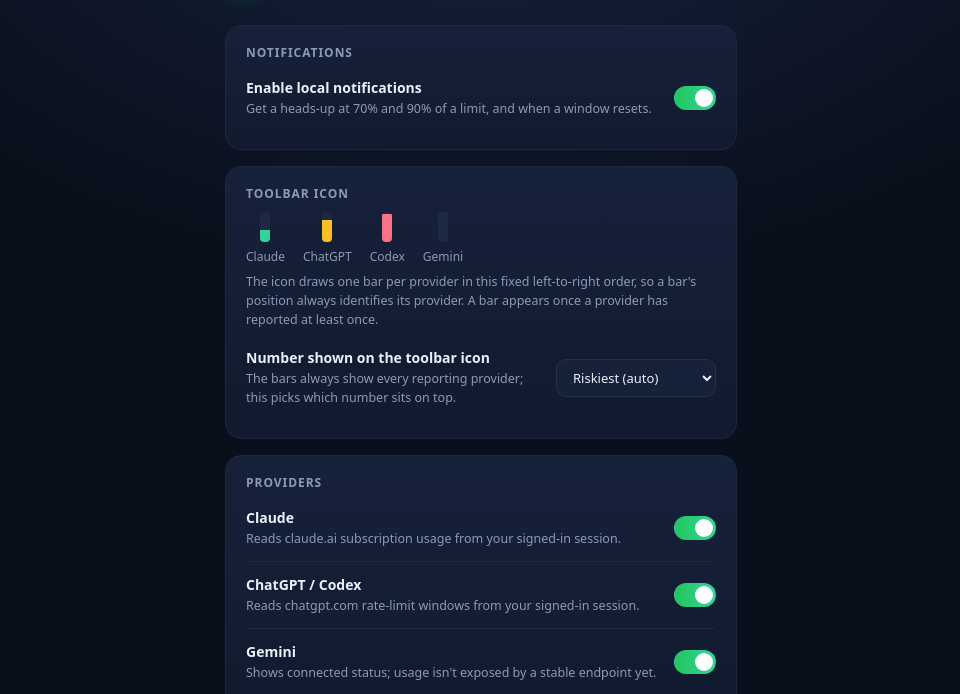
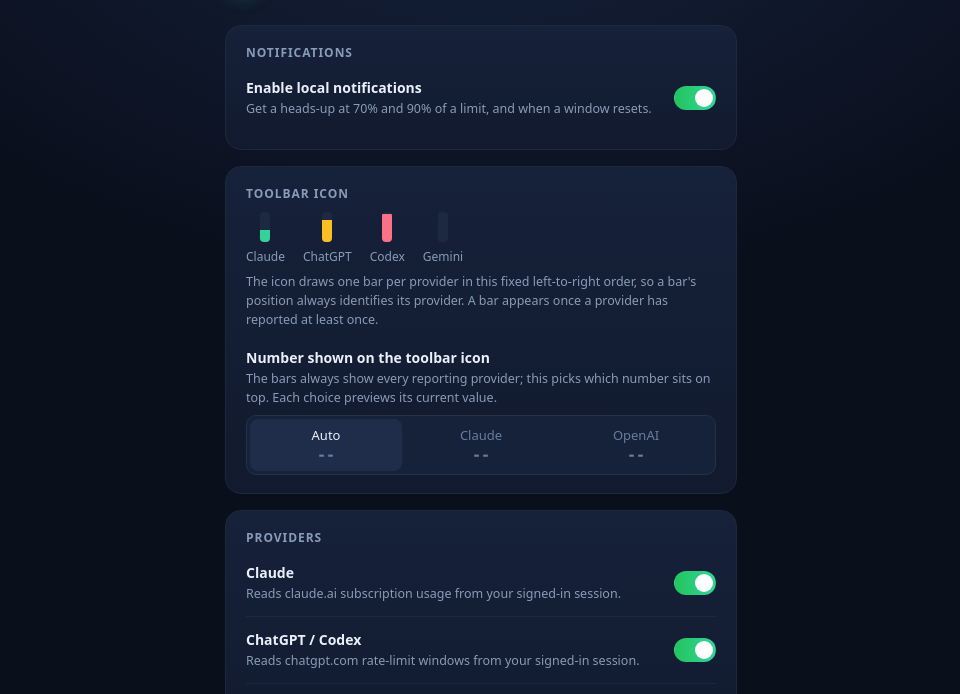
Before and after one commit to DCCA/meterbar, a website built with Vite: page src/options/options.html in a window 1280 px wide. Shown: the part 100-794 px from the top of the page, without its empty margins (159-1119 px from the left). Built offline with nearby package versions, Linux system fonts and the light colour scheme; some packages are replaced by stand-ins of ours.

Commit message:
feat(options): badge number picker as segmented control with live previews
Windows are no longer pinnable (providers change them - OpenAI dropped its
5h window on 2026-07-12). Badge targets are now Auto / Claude / OpenAI,
each meaning that provider's riskiest fresh window. Legacy provider:window
ids migrate to their provider at read time.

The options page replaces the <select> with a radiogroup of buttons that
preview the number each choice would put on the badge right now,
risk-colored, disabled with '--' when a target has no fresh data, and
re-rendered on storage changes.

```diff
--- a/src/background/badge.ts
+++ b/src/background/badge.ts
@@ -15,12 +15,9 @@
   if (fresh.length === 0) return UNKNOWN;
 
   const target = parseBadgeTarget(targetId);
-  const chosen =
-    target.id === 'riskiest'
-      ? fresh.reduce((max, snapshot) => (snapshot.usedPercent > max.usedPercent ? snapshot : max))
-      : fresh.find((s) => s.provider === target.provider && s.window === target.window);
-
-  if (!chosen) return UNKNOWN;
+  const pool = target.provider ? fresh.filter((s) => s.provider === target.provider) : fresh;
+  if (pool.length === 0) return UNKNOWN;
+  const chosen = pool.reduce((max, snapshot) => (snapshot.usedPercent > max.usedPercent ? snapshot : max));
 
   return {
     text: String(Math.round(chosen.usedPercent)),
--- a/src/options/options.css
+++ b/src/options/options.css
@@ -137,21 +137,41 @@
 .legend-note { margin: 8px 0 6px; color: var(--muted); font-size: 12.5px; line-height: 1.5; }
 
 /* ---- Select row (icon number) ---- */
-.select-row { display: flex; align-items: center; gap: 16px; padding: 13px 0; }
-.panel h2 + .select-row { padding-top: 4px; }
-.select {
-  flex: none;
-  min-width: 160px;
-  font-family: inherit;
-  font-size: 13px;
-  color: var(--text);
+.select-row { display: flex; align-items: center; gap: 16px; padding: 13px 0 8px; }
+
+/* ---- Badge target segmented control ---- */
+.seg {
+  display: flex;
+  gap: 3px;
+  padding: 3px;
   background: var(--surface-2);
   border: 1px solid var(--border);
   border-radius: 10px;
-  padding: 8px 12px;
+}
+.seg button {
+  flex: 1;
+  display: flex;
+  flex-direction: column;
+  align-items: center;
+  gap: 2px;
+  padding: 7px 10px;
+  font-family: inherit;
+  font-size: 13px;
+  color: var(--muted);
+  background: none;
+  border: 0;
+  border-radius: 8px;
   cursor: pointer;
+  transition: background 160ms var(--ease), color 160ms var(--ease);
 }
-.select:hover { border-color: #2f3e5c; }
+.seg button:hover { color: var(--text); }
+.seg button[aria-checked="true"] { background: #1f2d4a; color: var(--text); }
+.seg button:disabled { cursor: default; color: var(--faint); }
+.seg .seg-value { font: 600 15px var(--mono); }
+.seg .seg-value.ok { color: var(--ok); }
+.seg .seg-value.warn { color: var(--warn); }
+.seg .seg-value.crit { color: var(--crit); }
+.seg .seg-value.none { color: var(--faint); }
 
 .status { margin: 12px 0 0; min-height: 18px; color: var(--ok); font-size: 13px; }
 
--- a/src/options/options.html
+++ b/src/options/options.html
@@ -40,13 +40,13 @@
           The icon draws one bar per provider in this fixed left-to-right order, so a bar's position always
           identifies its provider. A bar appears once a provider has reported at least once.
         </p>
-        <label class="select-row" for="badge-target">
-          <span class="switch-text">
+        <div class="select-row">
+          <span class="switch-text" id="badge-target-label">
             <span class="switch-title">Number shown on the toolbar icon</span>
-            <span class="switch-desc">The bars always show every reporting provider; this picks which number sits on top.</span>
+            <span class="switch-desc">The bars always show every reporting provider; this picks which number sits on top. Each choice previews its current value.</span>
           </span>
-          <select id="badge-target" class="select"></select>
-        </label>
+        </div>
+        <div id="badge-target" class="seg" role="radiogroup" aria-labelledby="badge-target-label"></div>
       </section>
 
       <section class="panel">
--- a/src/options/options.ts
+++ b/src/options/options.ts
@@ -1,7 +1,9 @@
-import { loadSettings, saveSettings, type Settings } from '../storage/usageStore';
+import { getAllCards, loadSettings, saveSettings, type Settings } from '../storage/usageStore';
+import { aggregateCards, flattenSnapshots } from '../background/aggregate';
+import { calculateBadgeState } from '../background/badge';
 import { readAllHistory } from '../storage/historyStore';
 import { historyToCsv, historyToJson } from '../shared/exporters';
-import { BADGE_TARGETS, type BadgeTargetId } from '../shared/badgeTarget';
+import { BADGE_TARGETS, parseBadgeTarget, type BadgeTargetId } from '../shared/badgeTarget';
 import type { ExtensionMessage } from '../shared/messages';
 
 // Only the boolean settings drive the toggle switches.
@@ -32,8 +34,33 @@
   URL.revokeObjectURL(url);
 }
 
-function badgeSelect(): HTMLSelectElement | null {
-  return document.querySelector<HTMLSelectElement>('#badge-target');
+function riskClass(usedPercent?: number): string {
+  if (usedPercent === undefined) return 'none';
+  return usedPercent >= 90 ? 'crit' : usedPercent >= 70 ? 'warn' : 'ok';
+}
+
+// Segmented control: one button per target, each previewing the number the badge would
+// show right now. Disabled (showing "--") when that target has no fresh data.
+async function renderBadgeTargets(settings: Settings): Promise<void> {
+  const group = document.querySelector<HTMLDivElement>('#badge-target');
+  if (!group) return;
+  const snapshots = flattenSnapshots(aggregateCards(await getAllCards(), settings));
+  const current = parseBadgeTarget(settings.badgeTarget).id;
+  group.replaceChildren(...BADGE_TARGETS.map((t) => {
+    const state = calculateBadgeState(snapshots, t.id);
+    const has = state.usedPercent !== undefined;
+    const btn = document.createElement('button');
+    btn.type = 'button';
+    btn.role = 'radio';
+    btn.dataset.target = t.id;
+    btn.setAttribute('aria-checked', String(t.id === current));
+    btn.disabled = !has && t.id !== current;
+    const value = document.createElement('span');
+    value.className = `seg-value ${riskClass(state.usedPercent)}`;
+    value.textContent = has ? state.text : '--';
+    btn.append(t.label, value);
+    return btn;
+  }));
 }
 
 async function render(): Promise<void> {
@@ -43,11 +70,7 @@
     if (el) el.checked = settings[key];
   }
 
-  const select = badgeSelect();
-  if (select) {
-    select.innerHTML = BADGE_TARGETS.map((t) => `<option value="${t.id}">${t.label}</option>`).join('');
-    select.value = settings.badgeTarget;
-  }
+  await renderBadgeTargets(settings);
 }
 
 async function wire(): Promise<void> {
@@ -59,10 +82,19 @@
     });
   }
 
-  badgeSelect()?.addEventListener('change', async (event) => {
+  document.querySelector('#badge-target')?.addEventListener('click', async (event) => {
+    const btn = (event.target as HTMLElement).closest<HTMLButtonElement>('button[data-target]');
+    if (!btn) return;
     const current = await loadSettings();
-    await saveSettings({ ...current, badgeTarget: (event.target as HTMLSelectElement).value as BadgeTargetId });
+    const next = { ...current, badgeTarget: btn.dataset.target as BadgeTargetId };
+    await saveSettings(next);
+    await renderBadgeTargets(next);
     void chrome.runtime.sendMessage({ type: 'usage:refresh' } as ExtensionMessage);
+  });
+
+  // Keep the previews (and the checked state) live while the worker writes new data.
+  chrome.storage.onChanged.addListener((_changes, area) => {
+    if (area === 'local') void loadSettings().then(renderBadgeTargets);
   });
 
   const date = new Date().toISOString().slice(0, 10);
--- a/src/shared/badgeTarget.ts
+++ b/src/shared/badgeTarget.ts
@@ -1,30 +1,31 @@
-import type { ProviderId, UsageWindow } from './types';
+import type { ProviderId } from './types';
 
-// Which value the toolbar number shows. 'riskiest' = auto (highest fresh percent);
-// otherwise a pinned `${provider}:${window}` pair.
-export type BadgeTargetId = 'riskiest' | `${ProviderId}:${UsageWindow}`;
+// Which value the toolbar number shows. 'riskiest' = auto (highest fresh percent across
+// providers); a provider id = that provider's riskiest fresh window. Windows are not
+// pinnable: providers change them (OpenAI dropped its 5h window on 2026-07-12).
+export type BadgeTargetId = 'riskiest' | 'claude' | 'chatgpt';
 
 export interface BadgeTarget {
   id: BadgeTargetId;
   label: string;
   provider?: ProviderId;
-  window?: UsageWindow;
 }
 
-// Single source of truth for the options select AND the background lookup, so they
+// Single source of truth for the options control AND the background lookup, so they
 // cannot drift. Gemini is omitted — it is status-only and has no numeric usage.
 export const BADGE_TARGETS: BadgeTarget[] = [
-  { id: 'riskiest', label: 'Riskiest (auto)' },
-  { id: 'claude:five_hour', label: 'Claude · 5-hour', provider: 'claude', window: 'five_hour' },
-  { id: 'claude:seven_day', label: 'Claude · 7-day', provider: 'claude', window: 'seven_day' },
-  { id: 'chatgpt:five_hour', label: 'ChatGPT · 5-hour', provider: 'chatgpt', window: 'five_hour' },
-  { id: 'chatgpt:seven_day', label: 'ChatGPT · 7-day', provider: 'chatgpt', window: 'seven_day' },
-  { id: 'chatgpt:custom', label: 'ChatGPT · Codex', provider: 'chatgpt', window: 'custom' }
+  { id: 'riskiest', label: 'Auto' },
+  { id: 'claude', label: 'Claude', provider: 'claude' },
+  { id: 'chatgpt', label: 'OpenAI', provider: 'chatgpt' }
 ];
 
 const RISKIEST = BADGE_TARGETS[0];
 
-/** Resolve a stored id to a target; unknown/removed ids fall back to 'riskiest'. */
+/**
+ * Resolve a stored id to a target. Legacy `provider:window` ids (pre-2026-08) migrate to
+ * their provider; unknown ids fall back to 'riskiest'.
+ */
 export function parseBadgeTarget(id: string): BadgeTarget {
-  return BADGE_TARGETS.find((t) => t.id === id) ?? RISKIEST;
+  const key = id.split(':')[0];
+  return BADGE_TARGETS.find((t) => t.id === key) ?? RISKIEST;
 }
```
Also changed, not shown: tests/badge.test.ts (+10 -10 lines), tests/badgeTarget.test.ts (+15 -28 lines).
